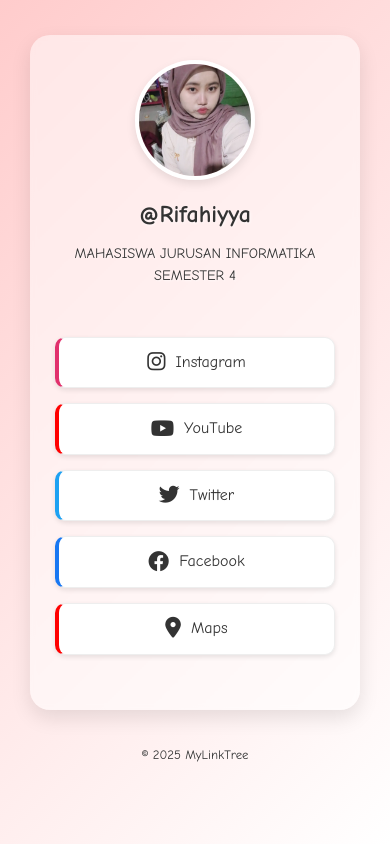
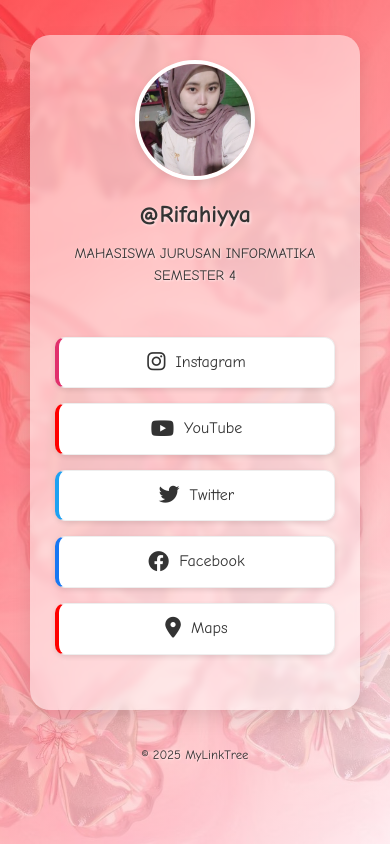
Before and after one commit to ayyaaashiii/profile, a plain HTML site: page index.html in a window 390 px wide. Drawn offline with Linux system fonts and the light colour scheme.

Commit message:
Update style.css

```diff
--- a/style.css
+++ b/style.css
@@ -174,12 +174,3 @@ footer {
         padding: 12px;
     }
 }
-
-@media (max-width: 480px) {
-    body {
-        background: linear-gradient(135deg, #ffcccc, #ffffff), url("bg.jpeg");
-        background-size: cover;
-        background-repeat: no-repeat;
-        background-position: center;
-    }
-}
```
